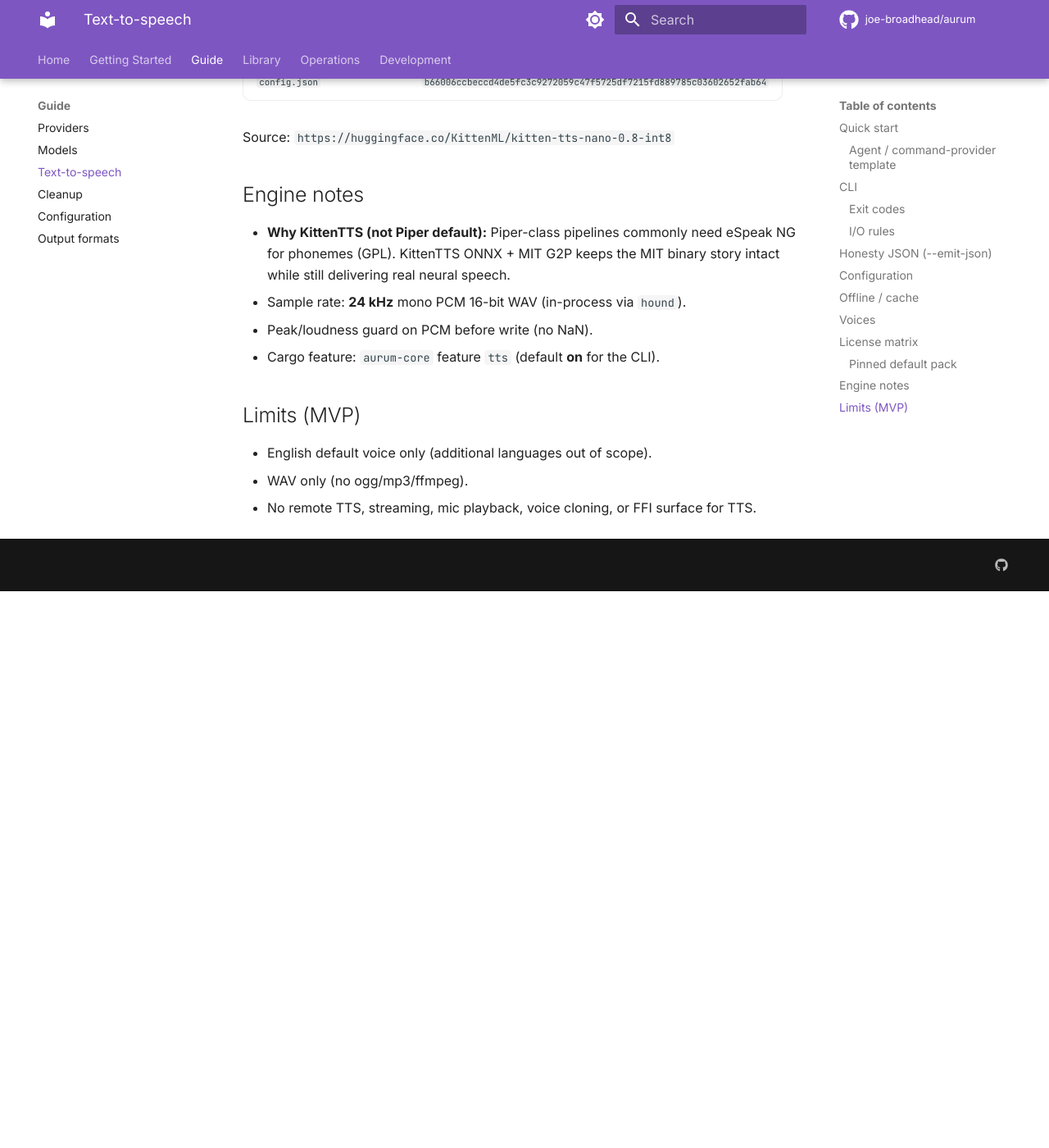
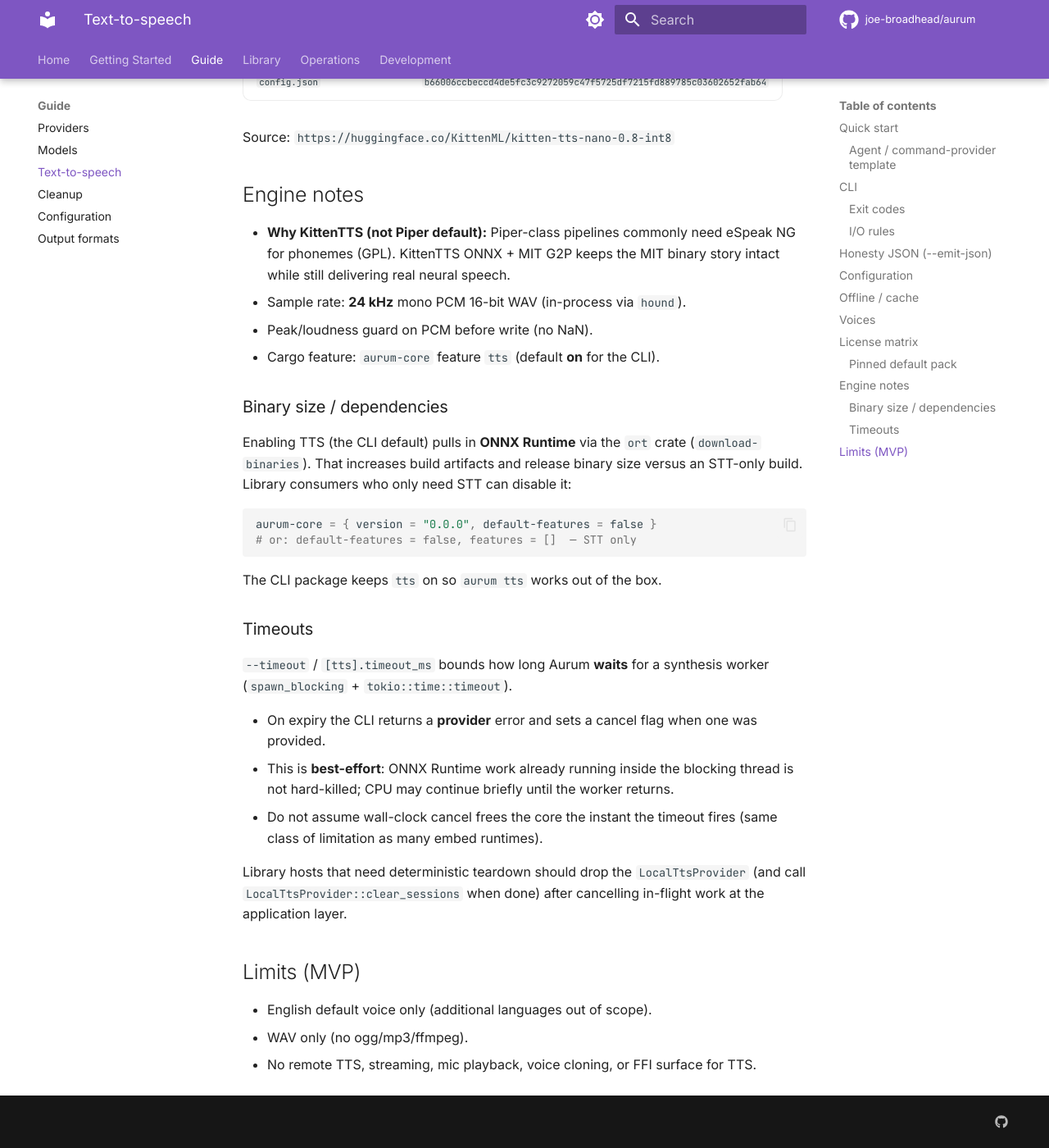
Before and after one commit to joe-broadhead/aurum, an MkDocs documentation site: the page built from docs/guide/tts.md, in a window 1280 px wide and 1400 px high, scrolled down 4048 px. Shown: the whole window at 82% size. Built offline with MkDocs 1.6.1 and Material for MkDocs 9.7.7, drawn with Linux system fonts in a browser that asks for light colours; comment, search, counter and statistics services are not loaded; before the commit the page ends 4769 px from its top, so only the background shows below that.

Commit message:
fix(tts): address PR review — drop contest dump, real session clear
- Remove CONTEST_RESULT.md (AGENTS: no contest/audit dumps in git)
- Replace no-op clear_tts_session_cache with LocalTtsProvider::clear_sessions
- Docs: best-effort timeout honesty, ORT binary-size / default-features note
- SECURITY + CHANGELOG; CLI keywords include tts

````diff
--- a/docs/guide/tts.md
+++ b/docs/guide/tts.md
@@ -43,7 +43,7 @@
 | `--force` | no | allow overwrite of existing non-empty file |
 | `--speaking-rate` | no | clamped to `0.5..=2.0` |
 | `--cleanup` | no | rules-only `raw` \| `clean` |
-| `--timeout` | no | milliseconds (default `120000`) |
+| `--timeout` | no | milliseconds (default `120000`); see [Timeouts](#timeouts) |
 | `--local-only` | no | fail if pack missing (no download) |
 | `--emit-json` | no | honesty JSON on stdout; audio only in file |
 | `-v` | no | verbose |
@@ -147,6 +147,27 @@
 - Peak/loudness guard on PCM before write (no NaN).
 - Cargo feature: `aurum-core` feature `tts` (default **on** for the CLI).
 
+### Binary size / dependencies
+
+Enabling TTS (the CLI default) pulls in **ONNX Runtime** via the `ort` crate (`download-binaries`). That increases build artifacts and release binary size versus an STT-only build. Library consumers who only need STT can disable it:
+
+```toml
+aurum-core = { version = "0.0.0", default-features = false }
+# or: default-features = false, features = []  — STT only
+```
+
+The CLI package keeps `tts` on so `aurum tts` works out of the box.
+
+### Timeouts
+
+`--timeout` / `[tts].timeout_ms` bounds how long Aurum **waits** for a synthesis worker (`spawn_blocking` + `tokio::time::timeout`).
+
+- On expiry the CLI returns a **provider** error and sets a cancel flag when one was provided.
+- This is **best-effort**: ONNX Runtime work already running inside the blocking thread is not hard-killed; CPU may continue briefly until the worker returns.
+- Do not assume wall-clock cancel frees the core the instant the timeout fires (same class of limitation as many embed runtimes).
+
+Library hosts that need deterministic teardown should drop the `LocalTtsProvider` (and call `LocalTtsProvider::clear_sessions` when done) after cancelling in-flight work at the application layer.
+
 ## Limits (MVP)
 
 - English default voice only (additional languages out of scope).
````
Also changed, not shown: CHANGELOG.md (+2 -1 lines), CONTEST_RESULT.md (deleted, +0 -93 lines), SECURITY.md (+1 -1 lines), 2 other files.
